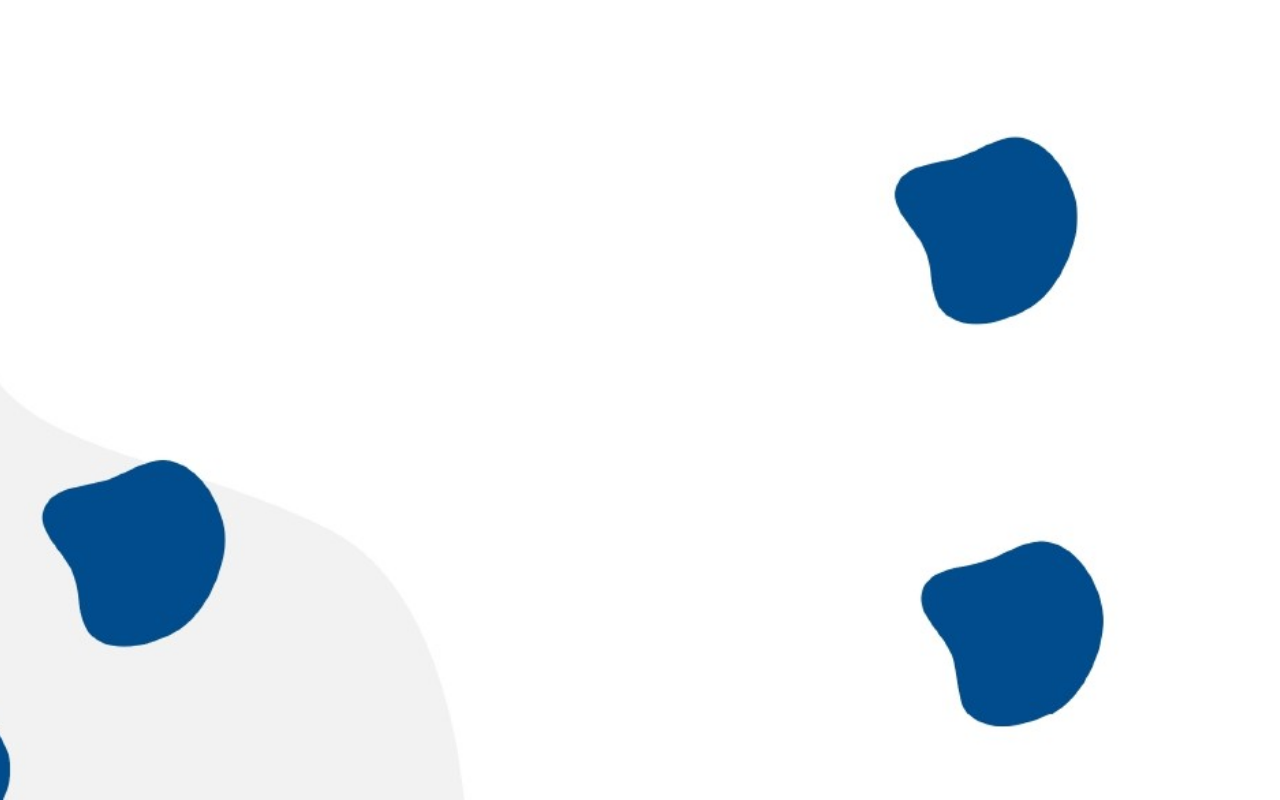
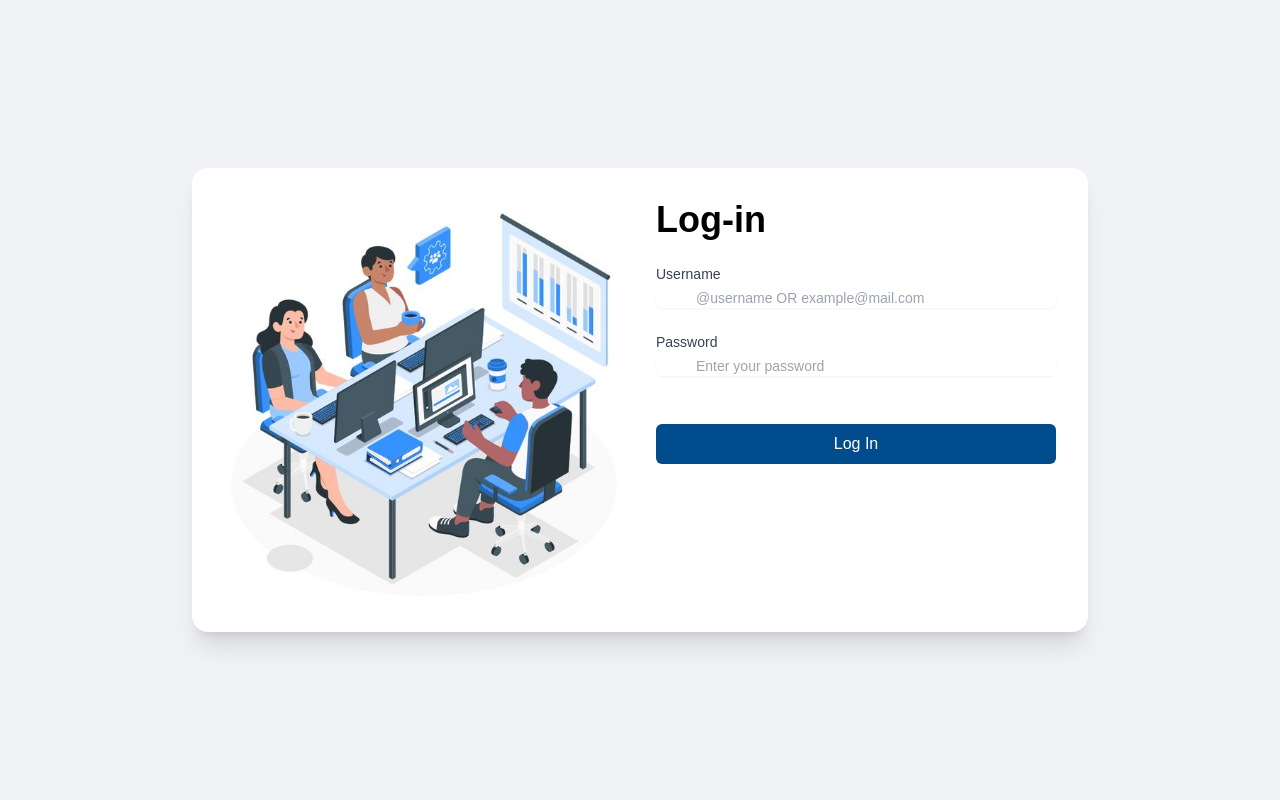
Before and after one commit to Jeffried-Dev/Projet-AWS, a React (Create React App) app in the folder frontend/: page /loginentre in a window 1280 px wide. Before the commit this address had no page. Built offline with nearby package versions, Linux system fonts and the light colour scheme.

Commit message:
connexion entreprise

```diff
--- a/frontend/src/App.css
+++ b/frontend/src/App.css
@@ -9,8 +9,8 @@
   body {
     margin: 0;
     padding: 0;
-    background: url('../../frontend/src/assets/backgr.jpg') center center/cover no-repeat;
-    height: 100vh; /* Assurez-vous que le corps prend toute la hauteur de la vue */
+   /* background: url('../../frontend/src/assets/backgr.jpg') center center/cover no-repeat;*/
+    height: 100%; /* Assurez-vous que le corps prend toute la hauteur de la vue */
     font-family: sans-serif; /* Ajoutez la police de caractères souhaitée si nécessaire */
   }
 
--- a/frontend/src/App.tsx
+++ b/frontend/src/App.tsx
@@ -6,7 +6,7 @@ import Rectangle from './Components/homePage/rectangle/rectangle';
 import { BrowserRouter as Router, Routes, Route } from 'react-router-dom';
 import Page1 from './Components/page1/Login/Login';
 import Inscription from './Components/inscription/inscription';
-
+import Loginentre from './Components/loginentre/loginentre';
 const App: React.FC = () => {
   return (
     <div className="app">
@@ -26,6 +26,7 @@ function AppWithRouter() {
         <Route path="/" element={<App />} />
         <Route path="/page1" element={<Page1 />} />
         <Route path="/inscription" element={<Inscription />} /> {/* Ajoutez cette route pour la page d'inscription */}
+        <Route path="/loginentre" element={<Loginentre />} />
         {/* ... autres routes ... */}
       </Routes>
   );
--- a/frontend/src/Components/homePage/rectangle/rectangle.tsx
+++ b/frontend/src/Components/homePage/rectangle/rectangle.tsx
@@ -38,8 +38,8 @@ const Rectangle: React.FC<RectangleProps> = ({ color, bottomTextColor, isLeftBut
         {/* Utilisation de la balise Link pour la navigation */}
         <Link to="./inscription" className="button">{phrase}</Link>
         <div className="bottom-text" style={{ color: bottomTextColor }}>{bottomText}</div>
-        {isLeftButtonVisible && <button className="bottom-button left-bottom-button">Connectez-vous ici</button>}
-        {isRightButtonVisible && <button className="bottom-button right-bottom-button">Connectez-vous ici</button>}
+        {isLeftButtonVisible && <button className="bottom-button left-bottom-button"> <Link to="./page1" className="button">Connectez-vous ici</Link></button>}
+        {isRightButtonVisible && <button className="bottom-button right-bottom-button"> <Link to="./loginentre" className="button">Connectez-vous ici</Link></button>}
       </div>
     </div>
   );
--- /dev/null
+++ b/frontend/src/Components/loginentre/loginentre.tsx
@@ -0,0 +1,85 @@
+import { useState } from 'react'; // Import useState if needed
+import { Link } from 'react-router-dom'; // Import Link from React Router
+import imgEntrep from '../../assets/entreprise.jpg';
+export default function Loginentre() {
+  // State for username and password
+  const [username, setUsername] = useState('');
+  const [password, setPassword] = useState('');
+
+  // Function to handle form submission
+  const handleSubmit = (event: { preventDefault: () => void; }) => {
+    event.preventDefault();
+    // Add your login logic here
+  };
+
+  return (
+    <div className="min-h-screen bg-[#f1f2f6] flex items-center justify-center p-6">
+      <div className="bg-white p-8 rounded-2xl shadow-xl w-full max-w-4xl flex space-x-8">
+        <div className="w-1/2">
+          <img
+            alt="Illustration"
+            className="w-full h-auto"
+            height="400"
+            src={imgEntrep}
+            style={{
+              aspectRatio: '400/400',
+              objectFit: 'cover',
+            }}
+            width="400"
+          />
+        </div>
+        <div className="w-1/2 space-y-6">
+          <h2 className="text-4xl font-bold">Log-in</h2>
+          <form onSubmit={handleSubmit}>
+            <div className="mb-6">
+              <label className="block text-sm font-medium text-gray-700" htmlFor="username">
+                Username
+              </label>
+              <div className="mt-1 relative rounded-md shadow-sm">
+                <input
+                  className="block w-full pl-10 pr-3 sm:text-sm border-gray-300 rounded-md"
+                  id="username"
+                  placeholder="@username OR example@mail.com"
+                  type="text"
+                  value={username}
+                  onChange={(e) => setUsername(e.target.value)}
+                />
+                {/* UserIcon goes here */}
+              </div>
+            </div>
+            <div className="mb-12">
+              <label className="block text-sm font-medium text-gray-700" htmlFor="password">
+                Password
+              </label>
+              <div className="mt-1 relative rounded-md shadow-sm">
+                <input
+                  className="block w-full pl-10 pr-3 sm:text-sm border-gray-300 rounded-md"
+                  id="password"
+                  placeholder="Enter your password"
+                  type="password"
+                  value={password}
+                  onChange={(e) => setPassword(e.target.value)}
+                />
+                {/* LockIcon goes here */}
+              </div>
+            </div >
+            <button className="w-full bg-[#004c8c] text-white py-2 rounded-md" type="submit">Log In</button>
+          </form>
+          {/*
+          <div className="text-sm">
+            <Link to="#" className="font-medium text-[#2682C4] hover:text-[#059669]">
+              Forgot password?
+            </Link>
+            <p className="text-gray-600 mt-2">
+              Don't have an account?{' '}
+              <Link to="#" className="font-medium text-[#2682C4] hover:text-[#059669]">
+                Sign up
+              </Link>
+            </p>
+          </div>
+          */ }
+        </div>
+      </div>
+    </div>
+  );
+}
```
Also changed, not shown: frontend/src/assets/entreprise.jpg (added), 1 other file (tests, documents, lock files or other folders).
